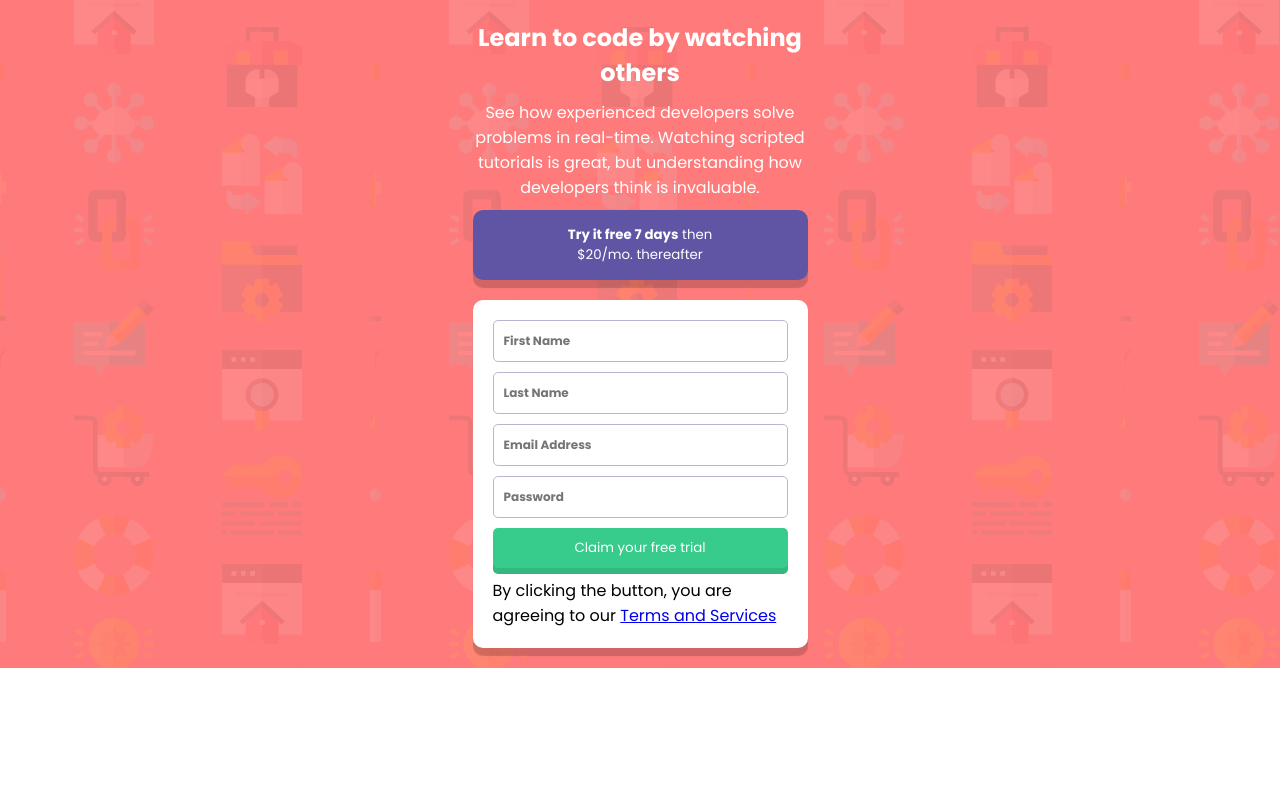
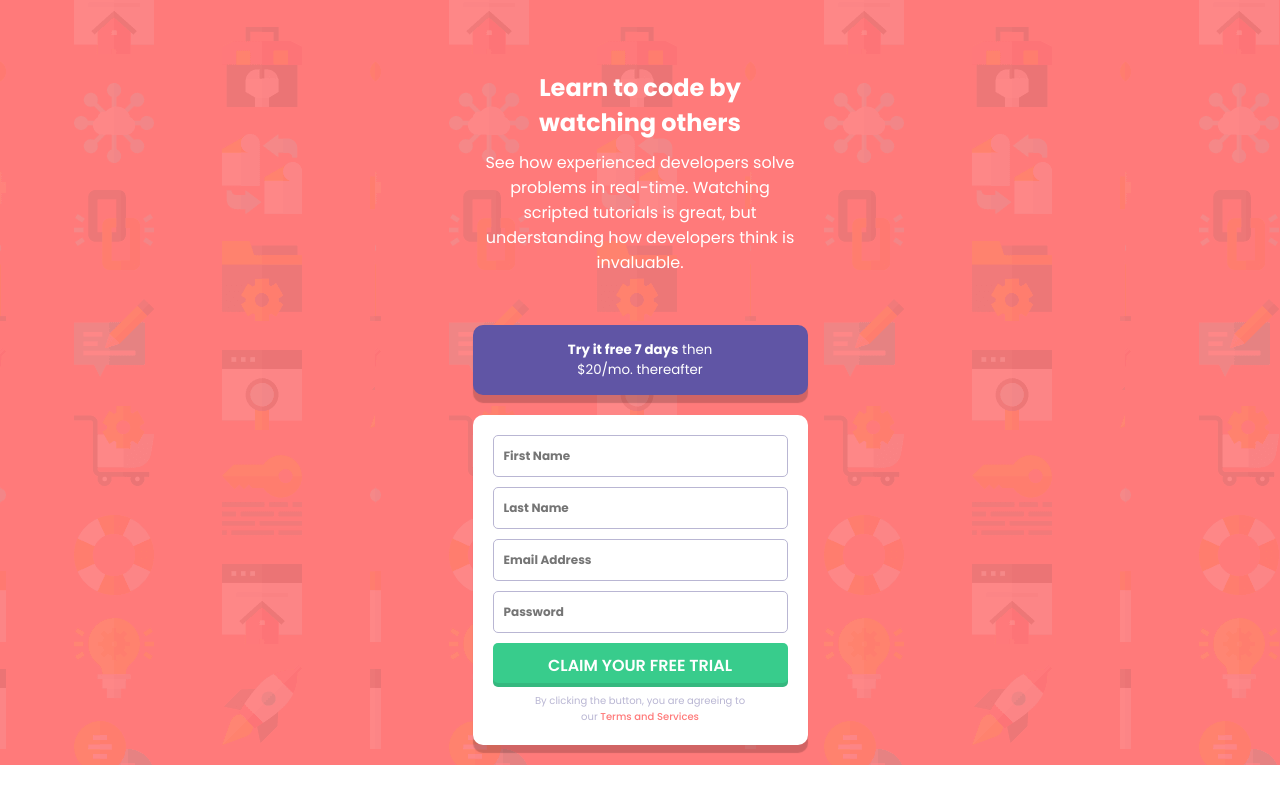
Before and after one commit to candresdeavila/intro-component-with-signup-form-master, a plain HTML site: page index.html in a window 1280 px wide. Drawn offline with Linux system fonts and the light colour scheme.

Commit message:
terminando parte visual

```diff
--- a/index.html
+++ b/index.html
@@ -20,9 +20,9 @@
   <main>
     <div class="container">
       <div class="main-text-container">
-        <h1>Learn to code by watching others</h1>
+        <h1>Learn to code by<br> watching others</h1>
 
-        <p>See how experienced developers solve problems in real-time. Watching scripted tutorials is great, but understanding how developers think is invaluable.</p>
+        <p>See how experienced developers solve problems in real-time. Watching <br>scripted tutorials is great, but understanding how developers think is invaluable.</p>
         <button><b>Try it free 7 days</b> then <br>$20/mo. thereafter</button>
       </div>
 
@@ -33,7 +33,7 @@
           <input type="email" placeholder="Email Address" required>
           <input type="password" placeholder="Password" required>
           <button type="submit">Claim your free trial</button>
-          <p class="terms">By clicking the button, you are agreeing to our <a href="#">Terms and Services</a></p>
+          <p class="terms">By clicking the button, you are agreeing to <br>our <a href="#">Terms and Services</a></p>
         </form>
       </div>
     </div>
--- a/style.css
+++ b/style.css
@@ -55,12 +55,14 @@ main {
     font-size: 24px;
     color: white;
     text-align: center;
+    padding-top: 50px;
 }
 
 .main-text-container p {
     font-size: 16px;
     color: white;
     text-align: center;
+    padding-bottom: 40px;
 }
 
 .main-text-container button {
@@ -77,9 +79,14 @@ main {
     -moz-box-shadow: 0px 8px 1px 0px rgba(0, 0, 0, 0.18);
 }
 
+.main-text-container button:hover {
+    background-color: hsl(248, 22%, 54%);
+}
+
 .form-container {
     background-color: white;
     padding: 20px;
+    width: 100%;
     border-radius: 10px;
     box-shadow: 0px 8px 1px 0px rgba(0, 0, 0, 0.18);
     -webkit-box-shadow: 0px 8px 1px 0px rgba(0, 0, 0, 0.18);
@@ -116,7 +123,26 @@ form {
     border: none;
     border-radius: 5px;
     cursor: pointer;
-    box-shadow: 0px 6px 0px 0px rgba(53, 184, 127);
-    -webkit-box-shadow: 0px 6px 0px 0px rgba(53, 184, 127);
-    -moz-box-shadow: 0px 6px 0px 0px rgba(53, 184, 127);
+    text-transform: uppercase;
+    font-size: 16px;
+    font-weight: 600;
+    box-shadow: 0px 4px 0px 0px rgb(53, 184, 127);
+    -webkit-box-shadow: 0px 4px 0px 0px rgba(53, 184, 127);
+    -moz-box-shadow: 0px 4px 0px 0px rgb(53, 184, 127);
 }
+
+.form-container button:hover {
+    background-color: hsl(154, 59%, 61%);
+}
+
+.form-container p {
+    font-size: 10px;
+    color: var(--grayish-blue);
+    text-align: center;
+}
+
+.form-container a {
+    color: var(--red);
+    text-decoration: none;
+    font-weight: 500;
+}
```
